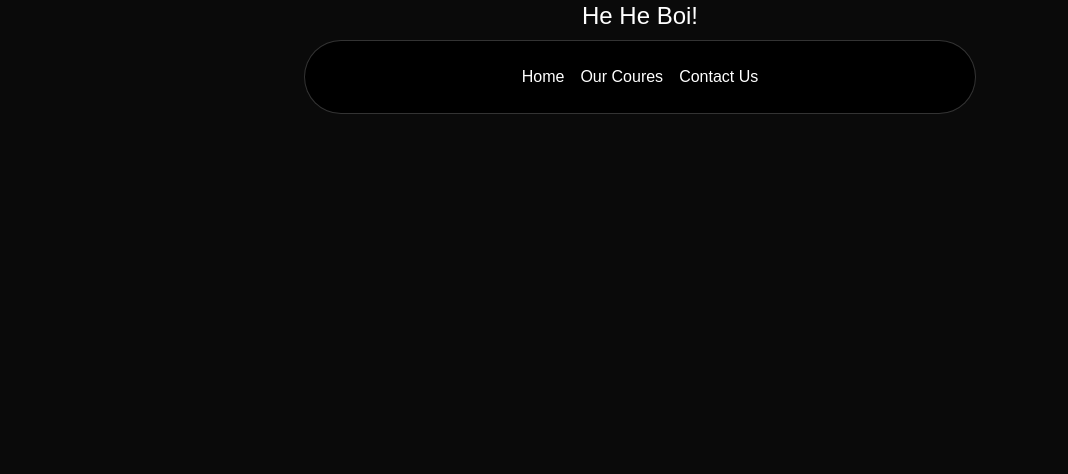
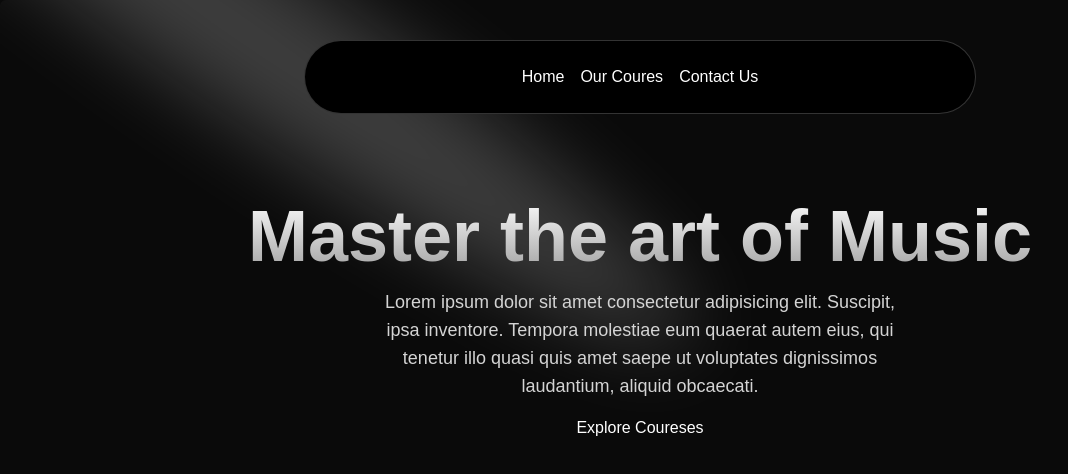
Before and after one commit to OMI786I/next.js-learn-music-acd, a Next.js app: page / in a window 1280 px wide. Shown: the top 474 px of the page, without its empty margins (0-1068 px from the left). Built offline with nearby package versions, Linux system fonts and the light colour scheme.

Commit message:
added spotlight on hero section

```diff
--- a/src/app/page.tsx
+++ b/src/app/page.tsx
@@ -1,8 +1,10 @@
+import HeroSection from "@/components/HeroSection";
+
 export default function Home() {
   return (
     <>
       <main className="min-h-screen bg-black/[0.96] antialiased bg-grid-white/[0.02]">
-        <h1 className="text-2xl text-center text-white">He He Boi!</h1>
+        <HeroSection />
       </main>
     </>
   );
--- /dev/null
+++ b/src/components/HeroSection.tsx
@@ -0,0 +1,30 @@
+import Link from "next/link";
+import { Spotlight } from "./ui/Spotlight";
+
+export default function HeroSection() {
+  return (
+    <>
+      <div className="h-auto md:h-[40rem] w-full rounded-md flex flex-col items-center justify-center relative overflow-hidden mx-auto p-10 md:py-0 text-white">
+        <Spotlight
+          className="-top-40 left-0 md:left-60 md:-top-20"
+          fill="white"
+        />{" "}
+        <div className="p-4 relative z-10  w-full text-center">
+          <h1 className="mt-20 md:mt-0 text-4xl md:text-7xl font-bold bg-clip-text text-transparent bg-gradient-to-b from-neutral-50 to-neutral-400">
+            Master the art of Music
+          </h1>
+
+          <p className="mt-4 font-normal text-base md:text-lg text-neutral-300 max-w-lg mx-auto">
+            Lorem ipsum dolor sit amet consectetur adipisicing elit. Suscipit,
+            ipsa inventore. Tempora molestiae eum quaerat autem eius, qui
+            tenetur illo quasi quis amet saepe ut voluptates dignissimos
+            laudantium, aliquid obcaecati.
+          </p>
+          <div className="mt-4">
+            <Link href={"/courses"}>Explore Coureses</Link>
+          </div>
+        </div>
+      </div>
+    </>
+  );
+}
--- /dev/null
+++ b/src/components/ui/Spotlight.tsx
@@ -0,0 +1,56 @@
+import React from "react";
+import { cn } from "@/lib/utils";
+
+type SpotlightProps = {
+  className?: string;
+  fill?: string;
+};
+
+export const Spotlight = ({ className, fill }: SpotlightProps) => {
+  return (
+    <svg
+      className={cn(
+        "animate-spotlight pointer-events-none absolute z-[1]  h-[169%] w-[138%] lg:w-[84%] opacity-0",
+        className
+      )}
+      xmlns="http://www.w3.org/2000/svg"
+      viewBox="0 0 3787 2842"
+      fill="none"
+    >
+      <g filter="url(#filter)">
+        <ellipse
+          cx="1924.71"
+          cy="273.501"
+          rx="1924.71"
+          ry="273.501"
+          transform="matrix(-0.822377 -0.568943 -0.568943 0.822377 3631.88 2291.09)"
+          fill={fill || "white"}
+          fillOpacity="0.21"
+        ></ellipse>
+      </g>
+      <defs>
+        <filter
+          id="filter"
+          x="0.860352"
+          y="0.838989"
+          width="3785.16"
+          height="2840.26"
+          filterUnits="userSpaceOnUse"
+          colorInterpolationFilters="sRGB"
+        >
+          <feFlood floodOpacity="0" result="BackgroundImageFix"></feFlood>
+          <feBlend
+            mode="normal"
+            in="SourceGraphic"
+            in2="BackgroundImageFix"
+            result="shape"
+          ></feBlend>
+          <feGaussianBlur
+            stdDeviation="151"
+            result="effect1_foregroundBlur_1065_8"
+          ></feGaussianBlur>
+        </filter>
+      </defs>
+    </svg>
+  );
+};
--- a/tailwind.config.ts
+++ b/tailwind.config.ts
@@ -13,6 +13,22 @@
         background: "var(--background)",
         foreground: "var(--foreground)",
       },
+
+      animation: {
+        spotlight: "spotlight 2s ease .75s 1 forwards",
+      },
+      keyframes: {
+        spotlight: {
+          "0%": {
+            opacity: 0,
+            transform: "translate(-72%, -62%) scale(0.5)",
+          },
+          "100%": {
+            opacity: 1,
+            transform: "translate(-50%,-40%) scale(1)",
+          },
+        },
+      },
     },
   },
   plugins: [],
```
